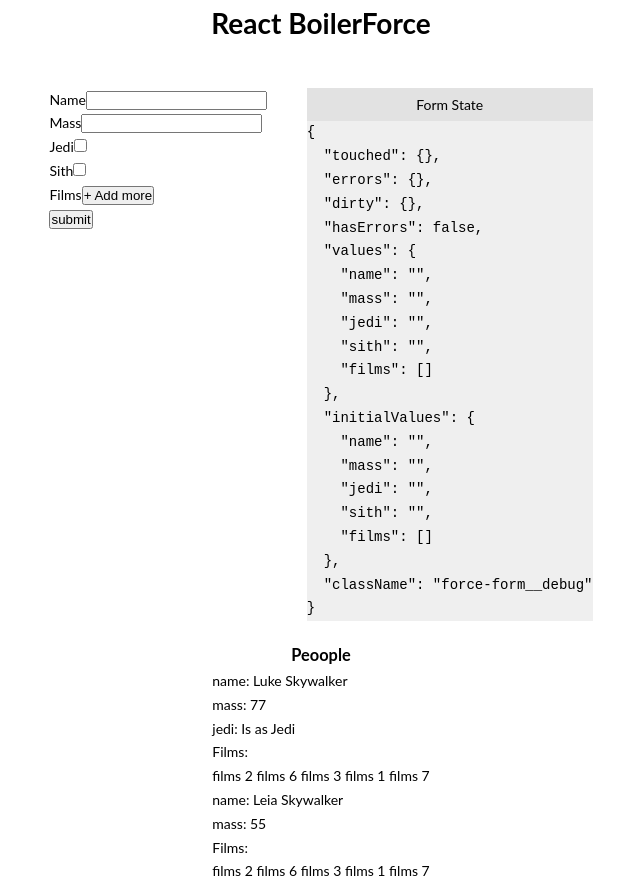
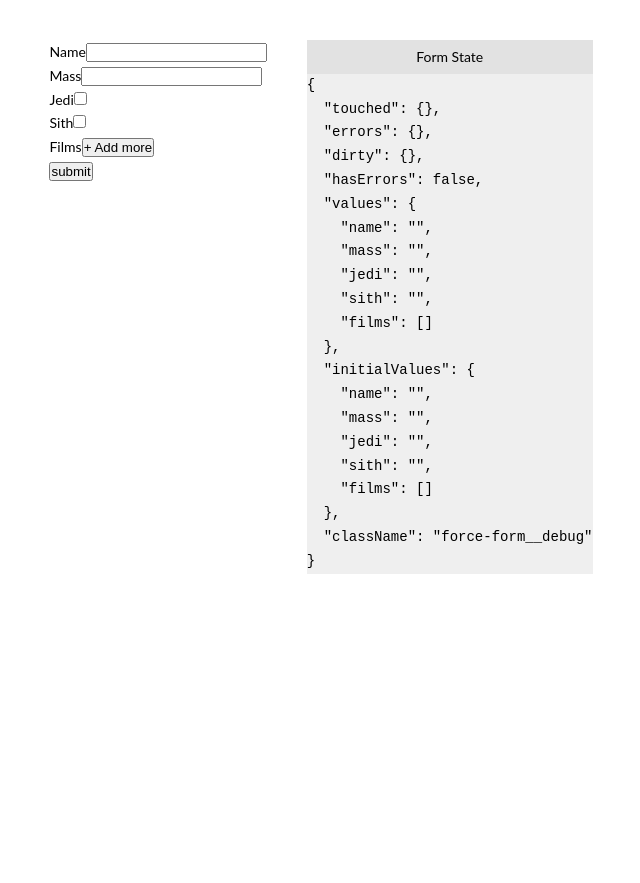
Before and after one commit to jeffersondesouza/react-webpack, a React app: page / in a window 1280 px wide. Shown: the whole page, without its empty margins (319-959 px from the left). After the commit the page ends 800 px from the top, so only its background shows below. Built offline with nearby package versions, Linux system fonts and the light colour scheme.

Commit message:
routes works

```diff
--- a/config/webpack.config.js
+++ b/config/webpack.config.js
@@ -63,8 +63,8 @@ plugins.push(new OptimizeCssAssetsWebpackPlugin({
 module.exports = {
   entry: './src/index.js',
   output: {
+    path: path.resolve(__dirname, 'dist'),
     filename: 'public/bundle.js',
-    path: path.resolve(__dirname, 'dist'),
     publicPath: '/'
   },
   module: {
@@ -112,7 +112,6 @@ module.exports = {
   },
   plugins,
   devServer: {
-    contentBase: './dist',
-    hot: true
+    historyApiFallback: true,
   }
 };
--- a/src/App.js
+++ b/src/App.js
@@ -1,7 +1,9 @@
-import React, { Component, Fragment } from 'react';
 import './style/sass/main.scss';
 import './App.scss';
 
+import React, { Component, Fragment } from 'react';
+import { BrowserRouter as Router, Route, Switch } from 'react-router-dom';
+import history from './utils/history';
 
 import Header from './components/layout/Header';
 import ForceFormContainer from './conteiners/ForceFormContainer';
@@ -12,11 +14,12 @@ export default class App extends Component {
 
   render() {
     return (
-      <div className="app">
-        <Header />
-        <ForceFormContainer />
-        <PeopleListContainer />
-      </div>
+      <Router>
+        <Switch>
+          <Route path="/" exact component={ForceFormContainer} />
+          <Route path="/list" exact component={PeopleListContainer} />
+        </Switch>
+      </Router>
     );
   }
 }
--- /dev/null
+++ b/src/utils/history.js
@@ -0,0 +1,3 @@
+import { createBrowserHistory } from 'history';
+
+export default createBrowserHistory();
```
Also changed, not shown: package.json (+6 -3 lines).
